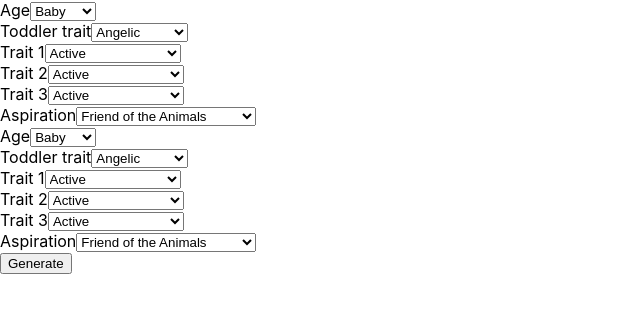
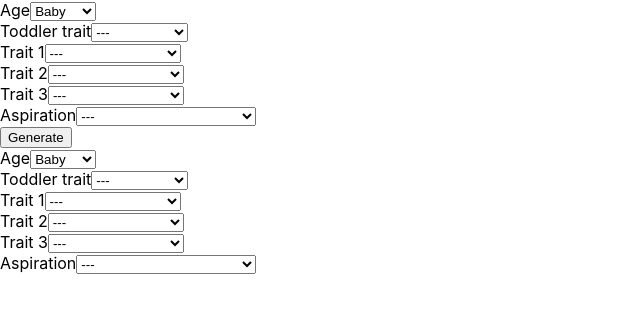
Before and after one commit to effervescent000/sims_randomizer, a React (Create React App) app: page / in a window 1280 px wide. Shown: the top 312 px of the page, without its empty margins (0-640 px from the left). Built offline with nearby package versions, Linux system fonts and the light colour scheme.

Commit message:
output populates from input

```diff
--- a/src/components/sims-4/sim-input.js
+++ b/src/components/sims-4/sim-input.js
@@ -1,4 +1,4 @@
-import React, { useState } from "react";
+import React, { useState, useEffect } from "react";
 
 import {
     traits,
@@ -10,30 +10,75 @@ import {
 } from "../../helpers/sims-4-data";
 
 const SimInput = ({ setSimInputData, simInputData, output }) => {
+    console.log(simInputData);
     const [age, setAge] = useState(0);
     const [toddlerTrait, setToddlerTrait] = useState({});
+    const [toddlerTraitInput, setToddlerTraitInput] = useState("none");
     const [trait1, setTrait1] = useState({});
+    const [trait1Input, setTrait1Input] = useState("none");
     const [trait2, setTrait2] = useState({});
+    const [trait2Input, setTrait2Input] = useState("none");
     const [trait3, setTrait3] = useState({});
+    const [trait3Input, setTrait3Input] = useState("none");
     const [aspiration, setAspiration] = useState({});
+    const [aspirationInput, setAspirationInput] = useState("none");
+
+    useEffect(() => {
+        setToddlerTraitInput(
+            simInputData && Object.keys(simInputData).length > 0
+                ? `${Object.keys(simInputData.toddlerTrait)[0]}`
+                : `${Object.keys(toddlerTraits)[0]}`
+        );
+        setTrait1Input(
+            simInputData && Object.keys(simInputData).length > 0
+                ? simInputData.traits.length > 0 && Object.keys(simInputData.traits[0]).length > 0
+                    ? `${Object.keys(simInputData.traits[0])[0]}`
+                    : `${Object.keys(traits)[0]}`
+                : `${Object.keys(traits)[0]}`
+        );
+        setTrait2Input(
+            simInputData && Object.keys(simInputData).length > 0
+                ? simInputData.traits.length > 0 && Object.keys(simInputData.traits[1]).length > 0
+                    ? `${Object.keys(simInputData.traits[1])[0]}`
+                    : `${Object.keys(traits)[0]}`
+                : `${Object.keys(traits)[0]}`
+        );
+        setTrait3Input(
+            simInputData && Object.keys(simInputData).length > 0
+                ? simInputData.traits.length > 0 && Object.keys(simInputData.traits[2]).length > 0
+                    ? `${Object.keys(simInputData.traits[2])[0]}`
+                    : `${Object.keys(traits)[0]}`
+                : `${Object.keys(traits)[0]}`
+        );
+        setAspirationInput(
+            simInputData && Object.keys(simInputData).length > 0
+                ? `${Object.keys(simInputData.aspiration)[0]}`
+                : `${Object.keys(aspirations)[0]}`
+        );
+    }, [simInputData]);
 
     const handleChange = (event) => {
         if (event.target.name === "toddlerTraitSelect") {
             setToddlerTrait({ [event.target.value]: toddlerTraits[event.target.value] });
+            setToddlerTraitInput(event.target.value);
         } else if (event.target.name === "trait1Select") {
             setTrait1({ [event.target.value]: traits[event.target.value] });
+            setTrait1Input(event.target.value);
         } else if (event.target.name === "trait2Select") {
             setTrait2({ [event.target.value]: traits[event.target.value] });
+            setTrait2Input(event.target.value);
         } else if (event.target.name === "trait3Select") {
             setTrait3({ [event.target.value]: traits[event.target.value] });
+            setTrait3Input(event.target.value);
         } else if (event.target.name === "ageSelect") {
             setAge(event.target.value);
         } else if (event.target.name === "aspirationSelect") {
             setAspiration({ [event.target.value]: aspirations[event.target.value] });
+            setAspirationInput(event.target.value);
         }
     };
 
-    const handleSubmit = (event) => {
+    const handleSubmit = () => {
         setSimInputData({
             age: age,
             toddlerTrait: toddlerTrait,
@@ -56,35 +101,35 @@ const SimInput = ({ setSimInputData, simInputData, output }) => {
             </div>
             <div className="input-wrapper">
                 <label htmlFor="toddlerTraitSelect">Toddler trait</label>
-                <select name="toddlerTraitSelect" onChange={handleChange}>
+                <select name="toddlerTraitSelect" onChange={handleChange} value={toddlerTraitInput}>
                     {toddlerTraitOptions()}
                 </select>
             </div>
             <div className="input-wrapper">
                 <label htmlFor="trait1Select">Trait 1</label>
-                <select name="trait1Select" onChange={handleChange}>
+                <select name="trait1Select" onChange={handleChange} value={trait1Input}>
                     {traitOptions()}
                 </select>
             </div>
             <div className="input-wrapper">
                 <label htmlFor="trait2Select">Trait 2</label>
-                <select name="trait2Select" onChange={handleChange}>
+                <select name="trait2Select" onChange={handleChange} value={trait2Input}>
                     {traitOptions()}
                 </select>
             </div>
             <div className="input-wrapper">
-                <label htmlFor="trait2Select">Trait 3</label>
-                <select name="trait2Select" onChange={handleChange}>
+                <label htmlFor="trait3Select">Trait 3</label>
+                <select name="trait3Select" onChange={handleChange} value={trait3Input}>
                     {traitOptions()}
                 </select>
             </div>
             <div className="input-wrapper">
                 <label htmlFor="aspiratonSelect">Aspiration</label>
-                <select name="aspiratonSelect" onChange={handleChange}>
+                <select name="aspiratonSelect" onChange={handleChange} value={aspirationInput}>
                     {aspirationOptions()}
                 </select>
             </div>
-            {output ? <button onClick={handleSubmit}>Generate</button> : null}
+            {!output ? <button onClick={handleSubmit}>Generate</button> : null}
         </div>
     );
 };
--- a/src/helpers/sims-4-data.js
+++ b/src/helpers/sims-4-data.js
@@ -1,4 +1,7 @@
 export const traits = {
+    none: {
+        label: "---",
+    },
     active: {
         label: "Active",
         conflicts: ["lazy"],
@@ -244,11 +247,18 @@ export const traits = {
 
 export const traitOptions = () => {
     return Object.keys(traits).map((key) => {
-        return <option value={key}>{traits[key].label}</option>;
+        return (
+            <option key={key} value={key}>
+                {traits[key].label}
+            </option>
+        );
     });
 };
 
 export const toddlerTraits = {
+    none: {
+        label: "---",
+    },
     angelic: {
         label: "Angelic",
         conflicts: [],
@@ -285,11 +295,18 @@ export const toddlerTraits = {
 
 export const toddlerTraitOptions = () => {
     return Object.keys(toddlerTraits).map((key) => {
-        return <option value={key}>{toddlerTraits[key].label}</option>;
+        return (
+            <option key={key} value={`${key}`}>
+                {toddlerTraits[key].label}
+            </option>
+        );
     });
 };
 
 export const aspirations = {
+    none: {
+        label: "---",
+    },
     friendOfTheAnimals: {
         label: "Friend of the Animals",
         requires: ["pets"],
@@ -481,6 +498,8 @@ export const aspirations = {
 
 export const aspirationOptions = () => {
     return Object.keys(aspirations).map((key) => (
-        <option value={key}>{aspirations[key].label}</option>
+        <option key={key} value={key}>
+            {aspirations[key].label}
+        </option>
     ));
 };
```
